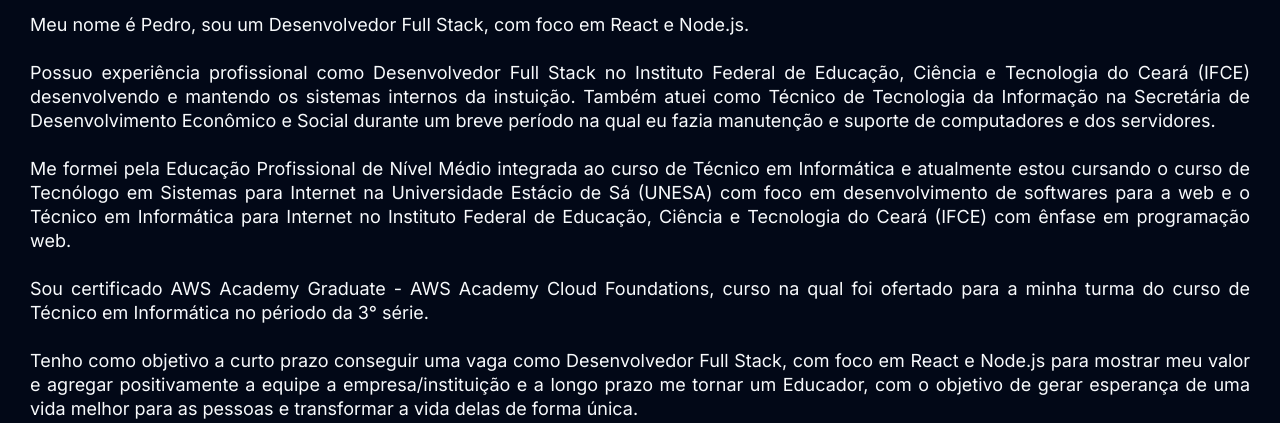
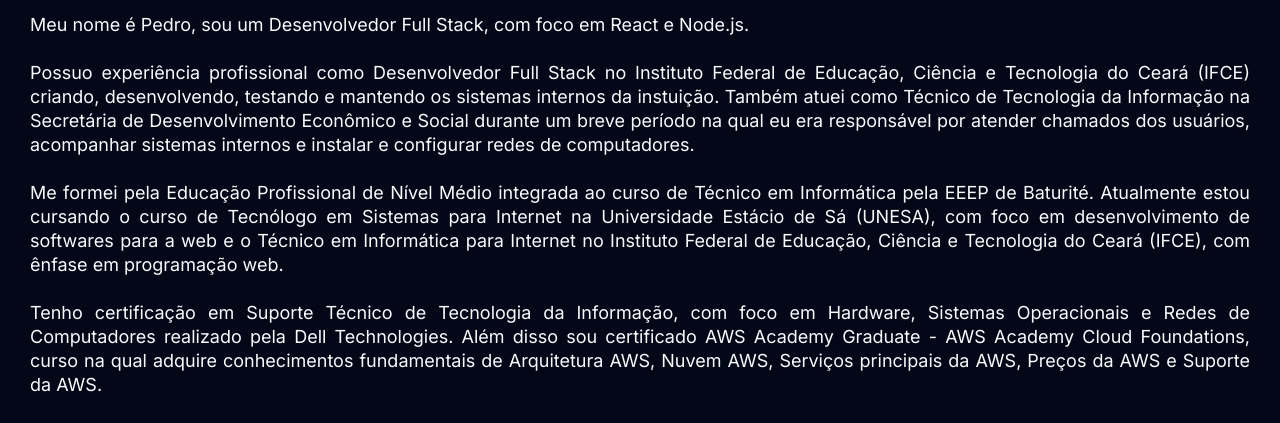
Before and after one commit to pedroeuzebiojs/portfolio-mod-bas-curso-extensao-dfs-cap-bra-uece, a plain HTML site: page index.html in a window 1280 px wide. Shown: the part 366-789 px from the top of the page. Drawn offline with Linux system fonts and the light colour scheme.

Commit message:
atualiza texto de sobre

```diff
--- a/index.html
+++ b/index.html
@@ -64,38 +64,43 @@
 
             Possuo experiência profissional como Desenvolvedor Full Stack no
             Instituto Federal de Educação, Ciência e Tecnologia do Ceará (IFCE)
-            desenvolvendo e mantendo os sistemas internos da instuição. Também
-            atuei como Técnico de Tecnologia da Informação na Secretária de
-            Desenvolvimento Econômico e Social durante um breve período na qual
-            eu fazia manutenção e suporte de computadores e dos servidores.
+            criando, desenvolvendo, testando e mantendo os sistemas internos da
+            instuição. Também atuei como Técnico de Tecnologia da Informação na
+            Secretária de Desenvolvimento Econômico e Social durante um breve
+            período na qual eu era responsável por atender chamados dos
+            usuários, acompanhar sistemas internos e instalar e configurar redes
+            de computadores.
 
             <br />
             <br />
 
             Me formei pela Educação Profissional de Nível Médio integrada ao
-            curso de Técnico em Informática e atualmente estou cursando o curso
-            de Tecnólogo em Sistemas para Internet na Universidade Estácio de Sá
-            (UNESA) com foco em desenvolvimento de softwares para a web e o
-            Técnico em Informática para Internet no Instituto Federal de
-            Educação, Ciência e Tecnologia do Ceará (IFCE) com ênfase em
-            programação web.
+            curso de Técnico em Informática pela EEEP de Baturité. Atualmente
+            estou cursando o curso de Tecnólogo em Sistemas para Internet na
+            Universidade Estácio de Sá (UNESA), com foco em desenvolvimento de
+            softwares para a web e o Técnico em Informática para Internet no
+            Instituto Federal de Educação, Ciência e Tecnologia do Ceará (IFCE),
+            com ênfase em programação web.
 
             <br />
             <br />
 
-            Sou certificado AWS Academy Graduate - AWS Academy Cloud
-            Foundations, curso na qual foi ofertado para a minha turma do curso
-            de Técnico em Informática no périodo da 3° série.
+            Tenho certificação em Suporte Técnico de Tecnologia da Informação,
+            com foco em Hardware, Sistemas Operacionais e Redes de Computadores
+            realizado pela Dell Technologies. Além disso sou certificado AWS
+            Academy Graduate - AWS Academy Cloud Foundations, curso na qual
+            adquire conhecimentos fundamentais de Arquitetura AWS, Nuvem AWS,
+            Serviços principais da AWS, Preços da AWS e Suporte da AWS.
 
             <br />
             <br />
 
             Tenho como objetivo a curto prazo conseguir uma vaga como
             Desenvolvedor Full Stack, com foco em React e Node.js para mostrar
-            meu valor e agregar positivamente a equipe a empresa/instituição e a
-            longo prazo me tornar um Educador, com o objetivo de gerar esperança
-            de uma vida melhor para as pessoas e transformar a vida delas de
-            forma única.
+            meu valor e agregar positivamente a uma equipe de uma
+            empresa/instituição e a longo prazo me tornar um Educador, com o
+            objetivo de gerar esperança de uma vida melhor para as pessoas e
+            transformar a vida delas de forma única.
 
             <br />
             <br />
```
